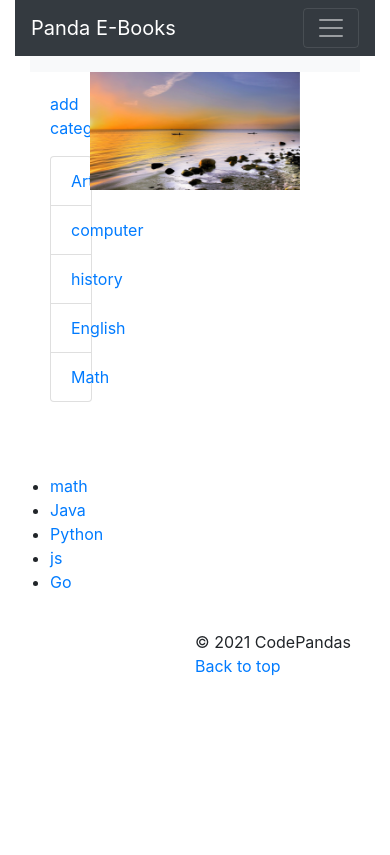
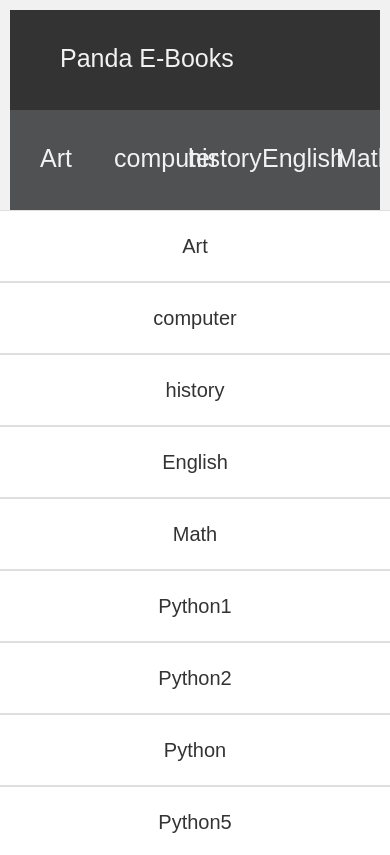
Before and after one commit to 2593628L/PandaE-books, a Django app: page / in a window 390 px wide. Shown: the top 855 px of the page. Before the commit the page ends 676 px from the top, so only its background shows below. Run offline with Django 3.2, Linux system fonts and the light colour scheme; data comes from the database, SQL or seed files in the repository; both versions use the stored data as it was before the commit; some libraries are stand-ins or nearby versions.

Commit message:
gui first version‘

```diff
--- a/panda/views.py
+++ b/panda/views.py
@@ -1,6 +1,8 @@
+from typing import Coroutine
+from django.forms import models
 from panda.models import UserProfile
 from panda.forms import CategoryForm,BookForm,UserProfileForm
-from panda.models import Category,Book
+from panda.models import Category,Book,Comments
 from django.http.response import HttpResponse
 from django.shortcuts import render
 from django.shortcuts import redirect
@@ -14,8 +16,10 @@ from django.utils.decorators import method_decorator
 
 def homepage(request):
     context_dict ={}
+    all_category = Category.objects.order_by('-likes')
     category_list = Category.objects.order_by('-likes')[:5]
     book_list = Book.objects.order_by('-likes')[:5]
+    context_dict['all_category'] = all_category
     context_dict['categories'] = category_list
     context_dict['books'] = book_list
     return render(request,'panda/homepage.html',context=context_dict)
@@ -37,7 +41,10 @@ def show_book(request,book_name_slug):
     try:
         book = Book.objects.get(slug=book_name_slug)
         context_dict['book'] = book
-
+        if request.method == 'POST':
+            content = request.POST['content']
+            comments = Comments(content=content,)
+            comments.save()
     except Book.DoesNotExist:
 
         context_dict['book'] = None
--- /dev/null
+++ b/static/bootstrap/css/base.css
@@ -0,0 +1,200 @@
+* {
+    box-sizing: border-box;
+  }
+
+  body {
+    font-family: Arial;
+    padding: 10px;
+    background: #f1f1f1;
+  }
+
+  /* 头部标题 */
+  .header {
+    padding: 30px;
+    text-align: center;
+    background: white;
+  }
+
+  .header h1 {
+    font-size: 50px;
+  }
+
+  /* 导航条 */
+  .topnav {
+
+    overflow: hidden;
+    background-color: #333;
+    height: 100px;
+  }
+
+  /* 导航条链接 */
+
+  .topnav a {
+    height: 100px;
+    float: left;
+    display: block;
+    color: #f2f2f2;
+    text-align: center;
+    padding: 30px 50px;
+    text-decoration: none;
+    font-size: 25px;
+  }
+
+  /* 链接颜色修改 */
+  .nav-link:hover {
+    background-color: #ddd;
+    color: black;
+  }
+  .topsearch{
+    float: left;
+    padding: 30px 40px 20px;
+    font-size: 20px;
+  }
+
+  .topsearch input{
+      height: 40px;
+      width: 400px;
+      border: #ddd;
+      border-radius: 3px;
+  }
+  .topsearch button{
+    height: 40px;
+    width: 100px;
+    border: solid rgb(129, 123, 123);
+    border-radius: 5px;
+    background-color:#333;
+    }
+  /* 创建两列 */
+  /* Left column */
+  .leftcolumn, .rightcolumn {
+    float: left;
+    width: 15%;
+  }
+
+  /* 右侧栏 */
+  .mediumcolumn {
+    float: left;
+    width: 70%;
+    background-color: #f1f1f1;
+
+  }
+  .l_column {
+    float: left;
+    width: 30%;
+  }
+  .r_column {
+
+    float: left;
+    width: 70%;
+    background-color: #f1f1f1;
+    font-size: 25px;
+  }
+  .r_column a{
+    margin-top: 20px;
+    margin-bottom: 20px;
+    height: 50px;
+    width: 100%;
+    border: none;
+    font-size: 20px;
+  }
+  .r_column a:hover{
+    background-color: #f1f1f1;
+  }
+  .view{
+    text-align: right;
+    height: 100px;
+    margin-bottom: 25px;
+  }
+  .description{
+    text-align: left;
+    height: 100px;
+    margin-bottom: 25px;
+  }
+
+  /* 图像部分 */
+  .fakeimg {
+    background-color: #aaa;
+    width: 100%;
+    padding: 20px;
+  }
+
+  /* 文章卡片效果 */
+  .card {
+    background-color: white;
+    padding: 20px;
+    /* margin-top: 20px; */
+    text-align: center;
+
+  }
+  .card a {
+    text-decoration: none;
+    color: #333;
+  }
+
+  /* 列后面清除浮动 */
+  .row:after {
+    content: "";
+    display: table;
+    clear: both;
+  }
+
+  /* 底部 */
+  .footer {
+    padding: 20px;
+    text-align: center;
+    background: #ddd;
+    width: 100%;
+  }
+
+  @media screen and (max-width: 800px) {
+    .leftcolumn, .rightcolumn {
+      width: 100%;
+
+    }
+  }
+
+  /* 响应式布局 -屏幕尺寸小于 400px 时，导航等布局改为上下布局 */
+  /* @media screen and (max-width: 800px) {
+    .topnav a {
+      float: none;
+      width: 100%;
+    }
+  }*/
+
+.homepage {
+
+    overflow: hidden;
+    background-color: rgb(80, 81, 83);
+    margin: auto;
+    height: 100px;
+  }
+  .homepage a {
+    height: 100px;
+    float: left;
+    width: 20%;
+    display: block;
+    color: #f2f2f2;
+    text-align: center;
+    padding: 30px ;
+    text-decoration: none;
+    font-size: 25px;
+
+  }
+  .homepage a:hover {
+    background-color: rgb(80, 81, 83);
+    text-decoration: none;
+  }
+  .card-text{
+      font-family: Arial;
+      font-size: 20px;
+  }
+  .backtotop{
+
+    text-decoration: none;
+    color: black;
+  }
+  .backtotop:hover {
+    background-color: #ddd;
+    color: black;
+    text-decoration: none;
+  }
--- a/templates/panda/base.html
+++ b/templates/panda/base.html
@@ -10,84 +10,37 @@
 
         <link rel="stylesheet" href="/static/bootstrap/css/bootstrap.min.css">
         <title>Panda E-Books - {% block title_block %}{% endblock %}</title>
-<style>
-  .navbar-nav{
-    padding-left: 100px;
-    font-size: large;
-  }
-  .back{
-    text-align: center;
-    position: absolute;
-    left:50%;
-    /* padding-left: 300px; */
-  }
-  .search{
-
-    width: 500px;
-
-  }
-</style>
+        <link rel="stylesheet" href="/static/bootstrap/css/base.css">
     </head>
     <body>
-            <header class ="container-fluid" id ="top">
-                {% block header_block %}
-                <nav class="navbar navbar-expand-lg navbar-dark bg-dark">
-                    <a class="navbar-brand" href="{% url 'panda:homepage' %}">Panda E-Books</a>
-                    <button class="navbar-toggler" type="button" data-toggle="collapse" data-target="#navbarSupportedContent" aria-controls="navbarSupportedContent" aria-expanded="false" aria-label="Toggle navigation">
-                      <span class="navbar-toggler-icon"></span>
-                    </button>
+            <div class="topnav">
+                <div><a  href="{% url 'panda:homepage' %}">Panda E-Books</a></div>
+                <div><a class="nav-link" href="{% url 'panda:homepage' %}">Home </a></div>
+                <div><a class="nav-link" href="{% url 'panda:homepage' %}">About </a></div>
 
-                    <div class="collapse navbar-collapse" id="navbarSupportedContent">
-                      <ul class="navbar-nav mr-auto">
-                          <a class="nav-link" href="{% url 'panda:homepage' %}">Home </a>
-                      </ul>
-                      <ul class="navbar-nav mr-auto">
-                        <a class="nav-link" href="{% url 'panda:homepage' %}">About </a>
-                    </ul>
-                    <ul>
-                      <form >
-                          <input class="search" >
-                          <button class="btn" type="submit" style="color: beige;">Search</button>
-                      </form> </ul>
-                    <ul class="navbar-nav mr-auto">
-                      <a class="nav-link" href="{% url 'panda:homepage' %}">Category </a>
-                  </ul>
-                  <ul class="navbar-nav mr-auto">
+                <div><form class="topsearch">
+                    <input placeholder="please enter the category to search">
+                    <button  type="submit" >Search</button>
+                </form></div>
+
                     {% if user.is_authenticated %}
-                   <li><a href="{% url 'panda:profile' user.username %}">{{user.username}}</a></li>
-                   <li >
-                    <a class="nav-link" href="{% url 'panda:profile' user.username %}">Profile</a>
-                    </li>
-                    <li><a href="{% url 'auth_logout' %}?next={% url 'panda:homepage' %}" style="color: azure;">Logout</a></li>
+                    <div><a href="{% url 'panda:profile' user.username %}">{{user.username}}'profile</a></div>
+                    <div><a href="{% url 'panda:add_category' %}">Add Category</a></div>
+                    <div><a href="{% url 'auth_logout' %}?next={% url 'panda:homepage' %}" >Logout</a></div>
                 {% else %}
-                    <li ><a href="{% url 'auth_login' %}" style="color: azure;padding-right: 2px;">login</a></li>
-                    <li><a href="#" style="color: azure;padding-right: 2px;">|</a></li>
-                    <li><a href="{% url 'registration_register' %}"style="color: azure;padding-right: 2px;">sign up</a></li>
+                <div><a  href="{% url 'auth_login' %}">login</a></div>
+                <div><a  href="{% url 'registration_register' %}">sign up</a></div>
                 {% endif %}
-                </ul>
             </div>
-                  </nav>
+            {% block main_block %}
            {% endblock %}
-                  <div>
-                    {% block main_block %}{% endblock %}
+           <div class="footer">
+            <p>&copy; 2021 CodePandas </p><br/>
+            <p><a href="#top"  class="backtotop">Back to top</a></p>
           </div>
-                  <footer class="container-fluid">
-                    <footer>
-
-                      <p class ="back" >&copy; 2021 CodePandas </p><br/>
-                      <p class ="back"><a href="#top">Back to top</a></p>
-                  </footer>
-                  </footer>
-            </header>
-
-
-
-
 
         <script src="/static/bootstrap/js/jquery-3.3.1.slim.min.js" ></script>
 
         <script src="/static/bootstrap/js/bootstrap.min.js"></script>
-
-
     </body>
 </html>
--- a/templates/panda/book.html
+++ b/templates/panda/book.html
@@ -20,4 +20,10 @@
             <button class="btn" type="submit" style="color: rgb(22, 22, 20);height: 100px; ">Submit</button>
         </form> </ul>
     </div>
+
+    <form  method="post">
+        {% csrf_token %}
+        <p style="text-align:center">content：<input type="text" name="content" /></p>
+        <p style="text-align:center"><input type="submit" value="提交" />
+</form>
 {% endblock %}
--- a/templates/panda/homepage.html
+++ b/templates/panda/homepage.html
@@ -2,88 +2,74 @@
 {% load staticfiles %}
 
 {% block main_block %}
-<div class="container-fluid">
-  <nav class="navbar navbar-expand-lg navbar-light bg-light">
-    <div class="collapse navbar-collapse" id="navbarSupportedContent">
-
+<div >
+<div class="homepage">
     {% if categories %}
-
     {% for category in categories %}
-
-      <ul class="navbar-nav mr-auto" >
     <a class="nav-link" href="{% url 'panda:show_category' category.slug %}">{{ category.name }}
     </a>
-  </ul>
     <!-- <a class="nav-link" href="{% url 'panda:homepage' %}">{{category.name}}</a></ul> -->
     {% endfor %}
+    {% endif %}
+</div></div>
+<div class="row">
+    <div class="leftcolumn">
+            {% if all_category %}
+            {% for category in all_category %}
+            <div class="card">
+            <p class="card-text">
+            <a href="{% url 'panda:show_category' category.slug %}">{{ category.name }}</a>
+         </p></div>
+            {% endfor %}
+            {% else %}
             {% endif %}
 
 
     </div>
-  </nav>
-</div>
-<div class="container-fluid">
-  <div class="row">
-    <div class="col-2">
-      <div class="card-body">
-        <a href="{% url 'panda:add_category' %}">add category</a>
-        <p class="card-text">
-        {% if categories %}
-        <ul class="list-group">
-        {% for category in categories %}
-        <li class="list-group-item"><a href="{% url 'panda:show_category' category.slug %}">{{ category.name }}</a></li>
-        {% endfor %}
+    <div class="mediumcolumn">
+        <div id="demo" class="carousel slide" data-ride="carousel">
+
+            <!-- 指示符 -->
+            <ul class="carousel-indicators">
+              <li data-target="#demo" data-slide-to="0" class="active"></li>
+              <li data-target="#demo" data-slide-to="1"></li>
+              <li data-target="#demo" data-slide-to="2"></li>
             </ul>
-        {% else %}
-        <strong>There are no categories present.</strong>
-        {% endif %}
-        </p>
-      </div>
-    </div>
-    <div class="col-8" >
 
-      <div id="carouselExampleSlidesOnly" class="carousel slide" data-ride="carousel">
+            <!-- 轮播图片 -->
             <div class="carousel-inner">
               <div class="carousel-item active">
-            <img src="{% static 'images/rango.jpg' %}" class="d-block w-100" alt="...">
-        </div>
-          {% if books %}
-          <ul class="list-group">
-          {% for book in books %}
-          <div class="carousel-item">
-            <img src="{{book.photo_url}}" class="d-block w-100" alt="...">
-          </div>
-          {% endfor %}
-          {% endif %}
-          <!-- <div class="carousel-item active">
-              <img src="{% static 'images/rango.jpg' %}" class="d-block w-100" alt="...">
+                <img width="100%"  height="650px" src="https://static.runoob.com/images/mix/img_fjords_wide.jpg">
               </div>
               <div class="carousel-item">
-            <img src="{% static 'images/rango1.jpg' %}" class="d-block w-100" alt="...">
+                <img width="100%" height="650px" src="https://static.runoob.com/images/mix/img_nature_wide.jpg">
               </div>
               <div class="carousel-item">
-            <img src="{% static 'images/rango2.jpg' %}" class="d-block w-100" alt="...">
-          </div> -->
-        </div>
-      </div>
-    </div>
-    <div class="col">
-      <div class="card-body">
-
-        <p class="card-text">
-        {% if books %}
-        <ul class="list-group">
-        {% for book in books %}
-        <li><a href="{% url 'panda:show_book' book.slug %}">{{ book.name }}</a></li>
-        {% endfor %}
-        </ul>
-        {% else %}
-        <strong>There are no books present.</strong>
-        {% endif %}
-        </p>
-      </div>
-    </div>
+                <img  width="100%" height="650px" src="https://static.runoob.com/images/mix/img_mountains_wide.jpg">
               </div>
             </div>
 
+            <!-- 左右切换按钮 -->
+            <a class="carousel-control-prev" href="#demo" data-slide="prev">
+              <span class="carousel-control-prev-icon"></span>
+            </a>
+            <a class="carousel-control-next" href="#demo" data-slide="next">
+              <span class="carousel-control-next-icon"></span>
+            </a>
+
+          </div>
+        </div>
+    <div class="rightcolumn">
+            {% if books %}
+            {% for book in books %}
+            <div class="card">
+            <p class="card-text">
+            <a href="{% url 'panda:show_book' book.slug %}">{{ book.name }}</a>
+         </p></div>
+            {% endfor %}
+            {% else %}
+            {% endif %}
+    </div>
+
+
   {% endblock %}
```
Also changed, not shown: panda/models.py (+6 -10 lines), templates/panda/base_old.html (added, +93 -0 lines), templates/panda/category.html (+21 -6 lines), templates/panda/homepage_old.html (added, +89 -0 lines), db.sqlite3, media/book_images/ppp_0ey27tp.jpg (added), media/profile_images/ddd.jpg (added), media/profile_images/ppp_pm3wTxn.jpg (added), media/profile_images/ppp_yG9cMHG.jpg (added), panda/migrations/0004_auto_20210805_1137.py (added), panda/migrations/0005_remove_comments_date.py (added), panda/migrations/0006_remove_comments_rate.py (added), panda/migrations/0007_auto_20210805_1213.py (added), panda/migrations/0008_auto_20210805_1239.py (added), 1 more files. Lines whose indentation alone changed are shown as unchanged.
